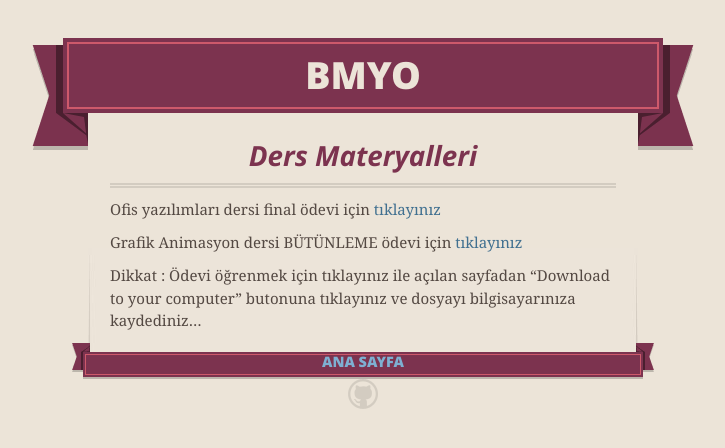
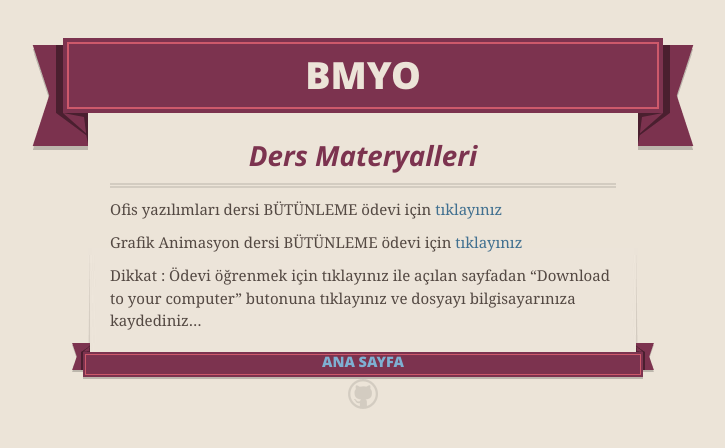
Before and after one commit to gkayhan/gkayhan.github.io, a Jekyll site: the page built from bmyo/index.md, in a window 1280 px wide. Shown: the top 448 px of the page, without its empty margins (277-1002 px from the left). Built offline with Jekyll 4.4.1, drawn with Linux system fonts in a browser that asks for light colours; nearby versions of some CDN libraries; Markdown is read by kramdown in place of the engine named in the settings.

Commit message:
Update index.md

```diff
--- a/bmyo/index.md
+++ b/bmyo/index.md
@@ -5,8 +5,8 @@ title: BMYO
 
 #  Ders Materyalleri
 
-Ofis yazılımları dersi final ödevi için
-[tıklayınız](https://docs.google.com/a/bil.omu.edu.tr/uc?authuser=0&id=0B5WGtCyvaTupWlBJZGVVRFRISnM&export=download)
+Ofis yazılımları dersi BÜTÜNLEME ödevi için
+[tıklayınız](https://mega.co.nz/#!jFEF2DbY!PRovt1xmdi_uj1pljKcwz3qU8Fc4wtkggmavEKTLReY)
 
 
 Grafik Animasyon dersi BÜTÜNLEME ödevi için
```
